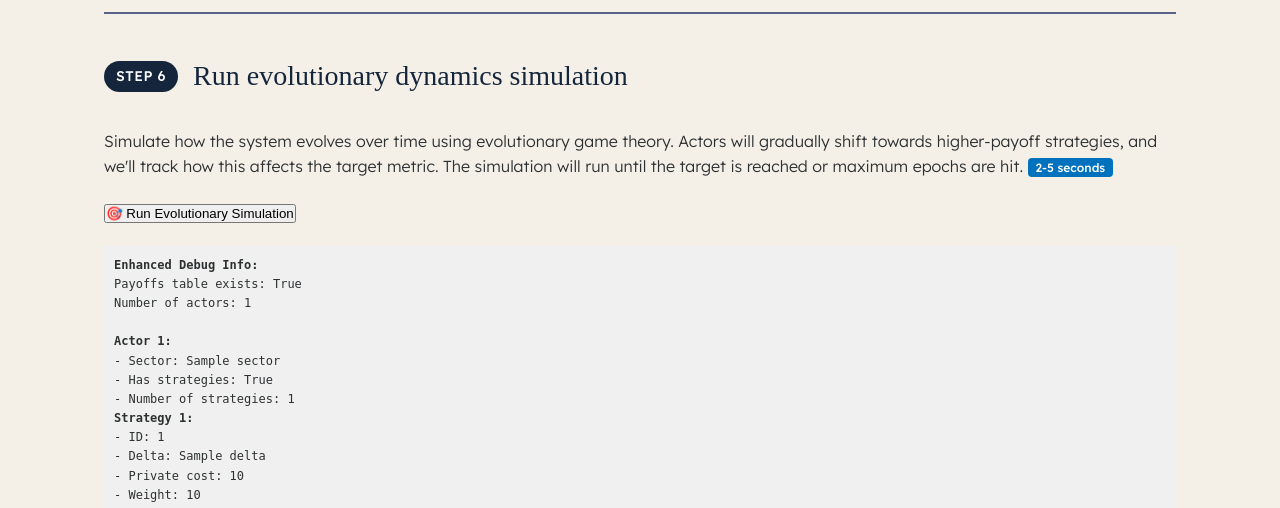
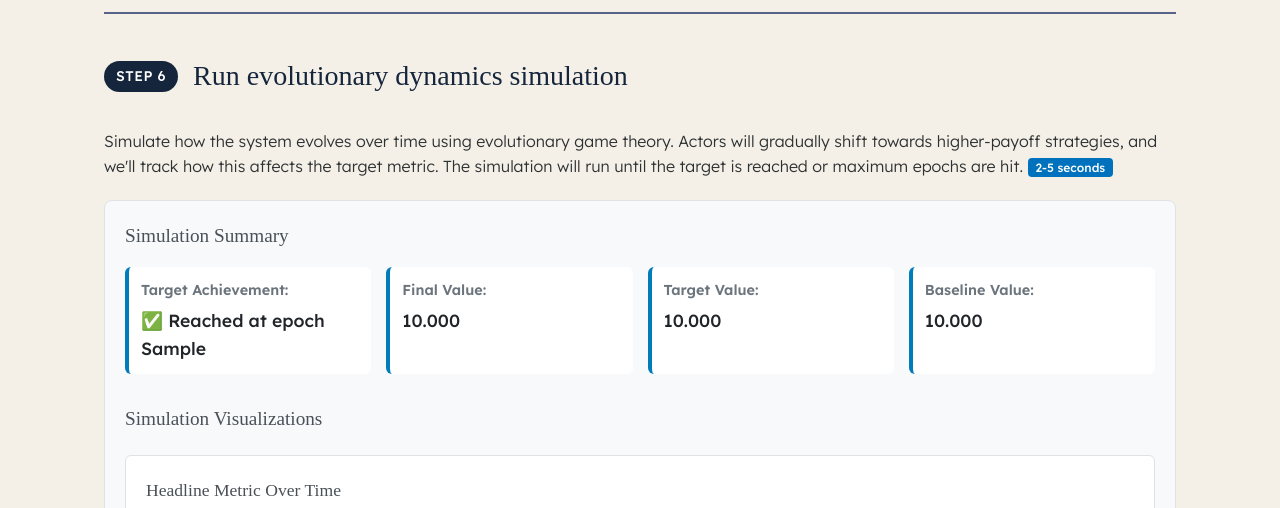
Before and after one commit to joeheapy/EvoSocialThree, a Flask app: template templates/index.html in a window 1280 px wide. Shown: the part 1403-1911 px from the top of the page. Run offline with Flask 3, Linux system fonts and the light colour scheme; the template is opened without the code that fills it: most values are stand-ins (such as "Sample title", 1, 10 or a date in 2020).

Commit message:
Simulation moved to index page

```diff
--- a/main.py
+++ b/main.py
@@ -46,7 +46,9 @@ results = {
     'payoffs_table': None,
     'payoffs_table_error': False,
     'payoffs_analysis': None,
-    'payoffs_analysis_error': False
+    'payoffs_analysis_error': False,
+    'simulation_results': None,  # NEW: Store simulation results
+    'simulation_error': False    # NEW: Store simulation error state
 }
 
 @app.route('/', methods=['GET'])
@@ -99,6 +101,8 @@ def reset_app():
     results['payoffs_table_error'] = False
     results['payoffs_analysis'] = None
     results['payoffs_analysis_error'] = False
+    results['simulation_results'] = None  # NEW
+    results['simulation_error'] = False   # NEW
 
     print("Application reset to initial state")
     print("--------------------------------\n")
@@ -408,6 +412,25 @@ def get_simulation_data():
     except Exception as e:
         return jsonify({"error": str(e)}), 500
 
+@app.route('/store_simulation_results', methods=['POST'])
+def store_simulation_results():
+    """Store simulation results in the results dictionary"""
+    try:
+        data = request.get_json()
+        if not data:
+            return jsonify({"error": "No data provided"}), 400
+
+        # Store the simulation results
+        results['simulation_results'] = data
+        results['simulation_error'] = False
+
+        return jsonify({"success": True})
+
+    except Exception as e:
+        print(f"Error storing simulation results: {e}")
+        results['simulation_error'] = True
+        return jsonify({"error": str(e)}), 500
+
 if __name__ == '__main__':
     # Open browser in a separate thread
     import threading
--- a/static/css/style.css
+++ b/static/css/style.css
@@ -898,3 +898,118 @@ p {
   font-weight: 500;
   white-space: nowrap;
 }
+
+/* Simulation plots */
+
+.simulation-results-container {
+  background: #f8f9fa;
+  border: 1px solid #dee2e6;
+  border-radius: 8px;
+  padding: 20px;
+  margin-top: 20px;
+}
+
+.simulation-summary {
+  margin-bottom: 30px;
+}
+
+.simulation-summary h3 {
+  color: #495057;
+  margin-bottom: 15px;
+  font-size: 1.2em;
+}
+
+.summary-stats {
+  display: grid;
+  grid-template-columns: repeat(auto-fit, minmax(200px, 1fr));
+  gap: 15px;
+}
+
+.stat-item {
+  background: white;
+  padding: 12px;
+  border-radius: 6px;
+  border-left: 4px solid #007cba;
+}
+
+.stat-label {
+  display: block;
+  font-weight: 600;
+  color: #6c757d;
+  font-size: 0.9em;
+  margin-bottom: 4px;
+}
+
+.stat-value {
+  display: block;
+  font-size: 1.1em;
+  color: #212529;
+  font-weight: 500;
+}
+
+.simulation-plots h3 {
+  color: #495057;
+  margin-bottom: 20px;
+  font-size: 1.2em;
+}
+
+.plot-container {
+  margin-bottom: 30px;
+  background: white;
+  padding: 20px;
+  border-radius: 6px;
+  border: 1px solid #dee2e6;
+}
+
+.plot-container h4 {
+  color: #495057;
+  margin-bottom: 15px;
+  font-size: 1.1em;
+}
+
+.simulation-plot {
+  max-width: 100%;
+  height: auto;
+  border: 1px solid #dee2e6;
+  border-radius: 4px;
+}
+
+.plot-description {
+  margin-top: 10px;
+  color: #6c757d;
+  font-size: 0.9em;
+  line-height: 1.4;
+}
+
+.simulation-actions h3 {
+  color: #495057;
+  margin-bottom: 15px;
+  font-size: 1.2em;
+}
+
+.action-buttons {
+  display: flex;
+  gap: 10px;
+  flex-wrap: wrap;
+}
+
+.btn.btn-secondary {
+  background-color: #6c757d;
+  color: white;
+  border: none;
+  padding: 10px 16px;
+  border-radius: 4px;
+  text-decoration: none;
+  font-size: 0.9em;
+  transition: background-color 0.2s;
+}
+
+.btn.btn-secondary:hover {
+  background-color: #5a6268;
+}
+
+.simulation-results-container.error {
+  background: #f8d7da;
+  border-color: #f5c6cb;
+  color: #721c24;
+}
--- /dev/null
+++ b/templates/components/simulation_results.html
@@ -0,0 +1,97 @@
+{% if results.simulation_results %}
+<div class="simulation-results-container">
+  <div class="simulation-summary">
+    <h3>Simulation Summary</h3>
+    <div class="summary-stats">
+      <div class="stat-item">
+        <span class="stat-label">Target Achievement:</span>
+        <span class="stat-value">
+          {% if results.simulation_results.t_hit is not none %} ✅ Reached at
+          epoch {{ results.simulation_results.t_hit }} {% else %} ❌ Not reached
+          in {{ results.simulation_results.total_epochs }} epochs {% endif %}
+        </span>
+      </div>
+      <div class="stat-item">
+        <span class="stat-label">Final Value:</span>
+        <span class="stat-value"
+          >{{ "%.3f"|format(results.simulation_results.final_value) }}</span
+        >
+      </div>
+      <div class="stat-item">
+        <span class="stat-label">Target Value:</span>
+        <span class="stat-value"
+          >{{
+          "%.3f"|format(results.simulation_results.simulation_params.P_target)
+          }}</span
+        >
+      </div>
+      <div class="stat-item">
+        <span class="stat-label">Baseline Value:</span>
+        <span class="stat-value"
+          >{{
+          "%.3f"|format(results.simulation_results.simulation_params.P_baseline)
+          }}</span
+        >
+      </div>
+    </div>
+  </div>
+
+  <div class="simulation-plots">
+    <h3>Simulation Visualizations</h3>
+
+    <div class="plot-container">
+      <h4>Headline Metric Over Time</h4>
+      <img
+        src="{{ url_for('static', filename='plots/' + results.simulation_results.plot_files.metric_plot) }}"
+        alt="Metric progression over time"
+        class="simulation-plot"
+      />
+      <p class="plot-description">
+        Shows how the target metric evolves over the simulation epochs. The red
+        dashed line indicates the target value.
+      </p>
+    </div>
+
+    <div class="plot-container">
+      <h4>Strategy Shares by Actor</h4>
+      <img
+        src="{{ url_for('static', filename='plots/' + results.simulation_results.plot_files.shares_plot) }}"
+        alt="Strategy shares over time"
+        class="simulation-plot"
+      />
+      <p class="plot-description">
+        Shows how actors allocate their behavior across different strategies
+        over time. Higher-payoff strategies tend to gain larger shares.
+      </p>
+    </div>
+
+    <div class="plot-container">
+      <h4>Strategy Payoffs by Actor</h4>
+      <img
+        src="{{ url_for('static', filename='plots/' + results.simulation_results.plot_files.payoffs_plot) }}"
+        alt="Strategy payoffs over time"
+        class="simulation-plot"
+      />
+      <p class="plot-description">
+        Heatmap showing the payoff values for each strategy over time. Brighter
+        colors indicate higher payoffs.
+      </p>
+    </div>
+  </div>
+</div>
+
+{% elif results.simulation_error %}
+<div class="simulation-results-container error">
+  <p>❌ Simulation failed to complete. Please check your data and try again.</p>
+  <div class="analysis-trigger">
+    <button
+      type="button"
+      onclick="runSimulation()"
+      class="analysis-button"
+      id="retrySimulationBtn"
+    >
+      🔄 Retry Simulation
+    </button>
+  </div>
+</div>
+{% endif %}
--- a/templates/index.html
+++ b/templates/index.html
@@ -133,6 +133,8 @@
           </p>
         </div>
 
+        <!-- Simulation trigger or results -->
+        {% if not results.simulation_results and not results.simulation_error %}
         <div class="action-section">
           <button
             type="button"
@@ -148,6 +150,9 @@
             style="display: none; margin-top: 15px"
           ></div>
         </div>
+        {% else %}
+        <!-- Show simulation results -->
+        {% include 'components/simulation_results.html' %} {% endif %}
       </section>
       {% endif %}
 
@@ -177,7 +182,7 @@
         actor.strategies|length }}<br />
         {% for strategy in actor.strategies %}
         <strong>Strategy {{ loop.index }}:</strong><br />
-        - ID: {{ strategy.strategy_id|default('Missing') }}<br />
+        - ID: {{ strategy.id|default('Missing') }}<br />
         - Delta: {{ strategy.delta|default('Missing') }}<br />
         - Private cost: {{ strategy.private_cost|default('Missing') }}<br />
         - Weight: {{ strategy.weight|default('Missing') }}<br />
@@ -189,7 +194,7 @@
       {% endif %}
     </main>
 
-    <!-- Replace the entire script section with this corrected version -->
+    <!-- Updated JavaScript for inline simulation results -->
     <script>
       async function runSimulation() {
         const btn = document.getElementById('simulationBtn')
@@ -223,11 +228,6 @@
             data.rows.length,
             'strategies'
           )
-          console.log('Parameters:', {
-            P_baseline: data.P_baseline,
-            P_target: data.P_target,
-            rows: data.rows.length,
-          })
 
           if (data.rows.length === 0) {
             throw new Error('No strategy data found')
@@ -256,13 +256,31 @@
             )
           }
 
-          const html = await simResponse.text()
+          const simResults = await simResponse.json()
+
+          if (!simResults.success) {
+            throw new Error(simResults.error || 'Simulation failed')
+          }
+
           console.log('Simulation completed successfully')
+          status.innerHTML = 'Storing results...'
 
-          // Replace the entire page with simulation results
-          document.open()
-          document.write(html)
-          document.close()
+          // Store results on server
+          const storeResponse = await fetch('/store_simulation_results', {
+            method: 'POST',
+            headers: {
+              'Content-Type': 'application/json',
+            },
+            body: JSON.stringify(simResults),
+          })
+
+          if (!storeResponse.ok) {
+            throw new Error('Failed to store simulation results')
+          }
+
+          // Reload page to show results
+          window.location.href = window.location.pathname + '#step-6-simulation'
+          window.location.reload()
         } catch (error) {
           console.error('Simulation error:', error)
 
```
Also changed, not shown: routes_simulation.py (+20 -95 lines), simulation.py (+8 -9 lines).
